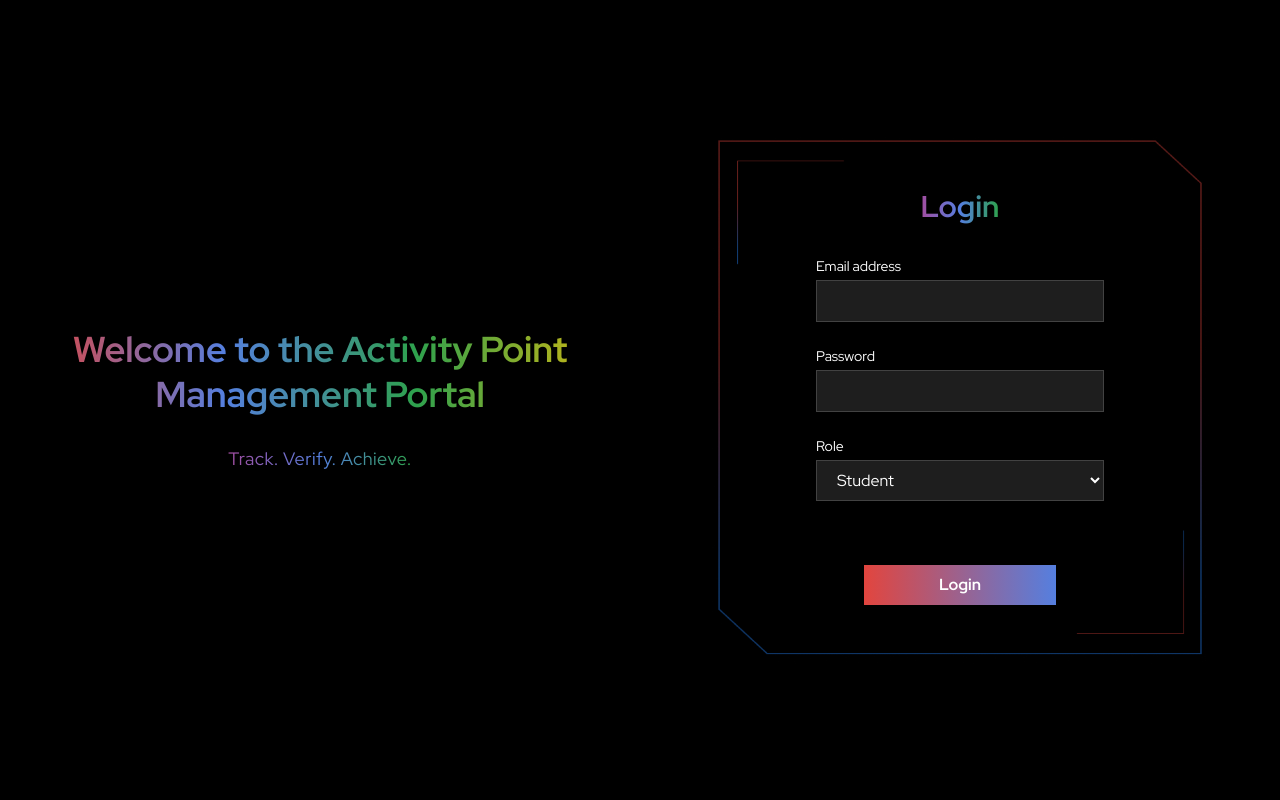
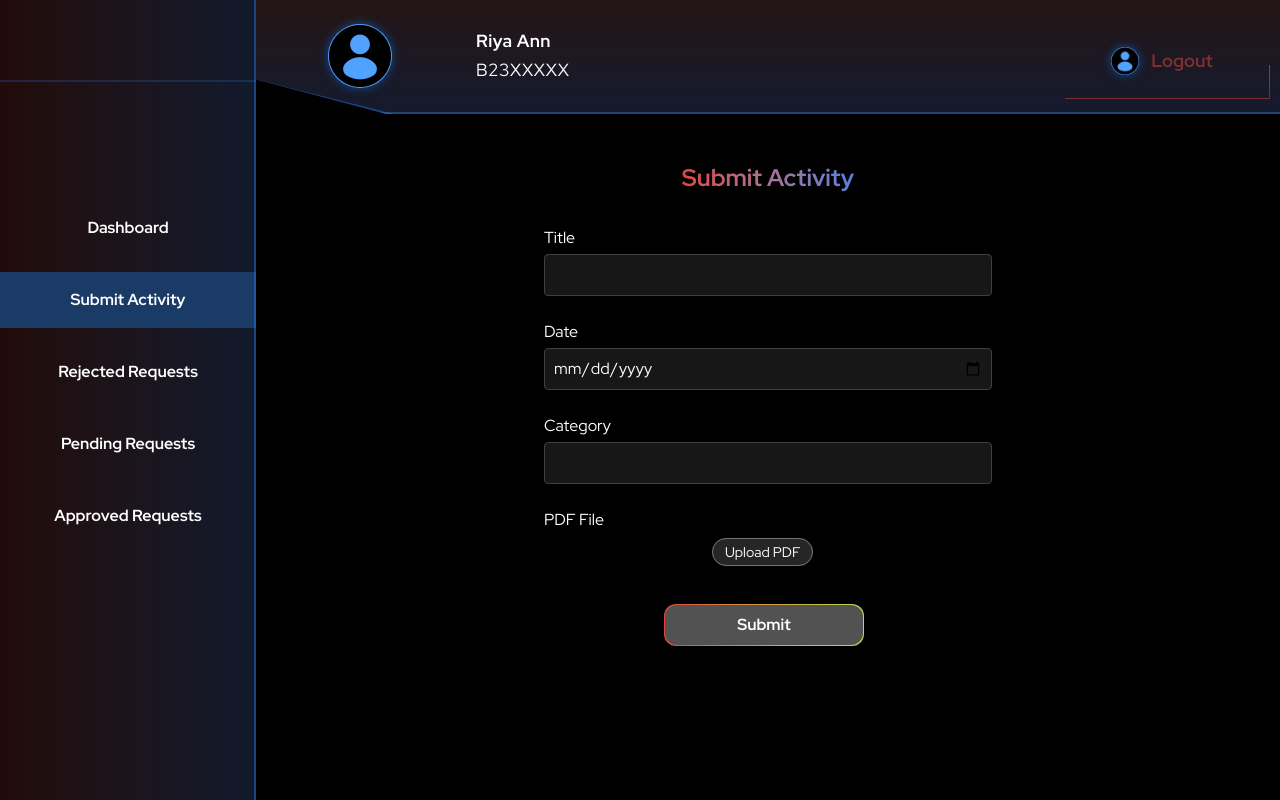
Before and after one commit to GDSC-NIT-Calicut/apms-frontend, a React (Vite) app: page /submit-activity in a window 1280 px wide. Before the commit this address led to /login. Built offline with nearby package versions, Linux system fonts and the light colour scheme; sample sign-in values are in the browser's storage.

Commit message:
Added sidebar layout and implemented login logic

```diff
--- a/src/App.tsx
+++ b/src/App.tsx
@@ -1,45 +1,35 @@
 import { BrowserRouter as Router, Routes, Route, Navigate } from 'react-router-dom';
 import { useState } from 'react';
-import Sidebar from "./components/Sidebar";
-import Profile from "./components/Profile";
+import SidebarLayout from './layouts/SidebarLayout.tsx';
 import LoginPage from './pages/Login';
 import Dashboard from './pages/Dashboard';
 import SubmitActivity from './pages/SubmitActivity';
+import ProtectedRoute from './components/protectedRoute';
 
 function App() {
-  const [isLoggedIn, setIsLoggedIn] = useState(false);
+  const [isLoggedIn, setIsLoggedIn] = useState(()=>{
+    return localStorage.getItem("isLoggedIn")==="true";
+  });
 
   return (
     <Router>
       <Routes>
-        <Route
-          path="/login"
-          element={<LoginPage onLogin={() => setIsLoggedIn(true)} />}
-        />
-        <Route
-          path="/dashboard"
-          element={
-            isLoggedIn ? (
-              <div className="flex">
-                <Dashboard />
-              </div>
-            ) : (
-              <Navigate to="/login" replace />
-            )
-          }
-        />
-        <Route
-          path="/submit-activity"
-          element={
-            isLoggedIn ? (
-              <div className="flex">
-                <SubmitActivity />
-              </div>
-            ) : (
-              <Navigate to="/login" replace />
-            )
-          }
-        />
+        {/* Public Route */}
+        <Route path="/login" element={<LoginPage onLogin={() => setIsLoggedIn(true)} />} />
+
+        {/* Protected Routes */}
+        <Route element={<ProtectedRoute isLoggedIn={isLoggedIn} />}>
+          {/* Dashboard with no sidebar */}
+          <Route path="/dashboard" element={<Dashboard setIsLoggedIn={setIsLoggedIn}/>} />
+
+          {/* Sidebar Layout Routes */}
+          <Route element={<SidebarLayout setIsLoggedIn={setIsLoggedIn}/>}>
+            <Route path="/submit-activity" element={<SubmitActivity />} />
+            {/* Add more routes with sidebar here */}
+          </Route>
+        </Route>
+
+        {/* Fallback */}
         <Route
           path="*"
           element={<Navigate to={isLoggedIn ? "/dashboard" : "/login"} replace />}
--- a/src/components/Profile.tsx
+++ b/src/components/Profile.tsx
@@ -11,9 +11,10 @@ type StudentProfile = {
 
 type ProfileProps = {
   compact?: boolean;
+  setIsLoggedIn?: (val:boolean)=>void;
 };
 
-export default function Profile({ compact = false }: ProfileProps) {
+export default function Profile({ compact = false, setIsLoggedIn }: ProfileProps) {
   const [profile, setProfile] = useState<StudentProfile | null>(null);
   const navigate = useNavigate();
 
@@ -28,6 +29,7 @@ export default function Profile({ compact = false }: ProfileProps) {
     const confirmed = window.confirm('Are you sure you want to log out?');
     if (confirmed) {
       localStorage.clear();
+      setIsLoggedIn?.(false);
       navigate('/login', { replace: true });
     }
   };
--- a/src/components/Sidebar.tsx
+++ b/src/components/Sidebar.tsx
@@ -1,27 +1,54 @@
-import { useState } from "react";
+import { useEffect, useState } from "react";
+import { useLocation, useNavigate } from "react-router-dom";
 
 export default function Sidebar() {
-    const [selected,setSelected] = useState("Dashboard");
-    const navItems = ["Dashboard", "Submit Activity", "Rejected Requests","Pending Requests","Approved Requests"];
+  const navigate = useNavigate();
+  const location = useLocation();
+
+  const navItems: { label: string; path: string }[] = [
+    { label: "Dashboard", path: "/dashboard" },
+    { label: "Submit Activity", path: "/submit-activity" },
+    { label: "Rejected Requests", path: "/rejected-requests" },
+    { label: "Pending Requests", path: "/pending-requests" },
+    { label: "Approved Requests", path: "/approved-requests" },
+  ];
+
+  const [selected, setSelected] = useState("Dashboard");
+
+  // Highlight correct item on page load or URL change
+  useEffect(() => {
+    const current = navItems.find((item) =>
+      location.pathname.startsWith(item.path)
+    );
+    if (current) {
+      setSelected(current.label);
+    }
+  }, [location.pathname]);
+
   return (
     <div className="w-64 min-h-screen bg-gradient-to-r from-[rgba(226,69,61,0.15)] to-[rgba(85,127,223,0.2)] relative">
       <div className="absolute top-0 right-0 w-[2px] h-full bg-[rgba(38,134,255,0.4)]" />
       <div
         className="absolute left-0 w-full h-[1.5px] bg-[rgba(38,134,255,0.2)]"
-        style={{ top: '80px' }}
+        style={{ top: "80px" }}
       />
 
       <nav className="flex flex-col gap-4 mt-[25vh]">
-        {navItems.map((item) => (
+        {navItems.map(({ label, path }) => (
           <button
-            key={item}
-            onClick={()=>setSelected(item)}
+            key={label}
+            onClick={() => {
+              setSelected(label);
+              navigate(path);
+            }}
             className={`w-full text-center py-4 px-4 transition font-redhat font-semibold cursor-pointer
-            ${selected === item
-            ? "bg-[#1A3B66] text-white"
-            : "text-white hover:bg-white/10"}`}
+              ${
+                selected === label
+                  ? "bg-[#1A3B66] text-white"
+                  : "text-white hover:bg-white/10"
+              }`}
           >
-            {item}
+            {label}
           </button>
         ))}
       </nav>
--- /dev/null
+++ b/src/components/protectedRoute.tsx
@@ -0,0 +1,9 @@
+import { Navigate, Outlet } from 'react-router-dom';
+
+interface ProtectedRouteProps {
+  isLoggedIn: boolean;
+}
+
+export default function ProtectedRoute({ isLoggedIn }: ProtectedRouteProps) {
+  return isLoggedIn ? <Outlet /> : <Navigate to="/login" replace />;
+}
--- /dev/null
+++ b/src/layouts/SidebarLayout.tsx
@@ -0,0 +1,19 @@
+import { Outlet } from "react-router-dom";
+import Sidebar from "../components/Sidebar";
+import Profile from "../components/Profile";
+
+interface SidebarLayoutProps {
+  setIsLoggedIn: (value: boolean) => void;
+}
+
+export default function SidebarLayout({ setIsLoggedIn }: SidebarLayoutProps) {
+  return (
+    <div className="flex">
+      <Sidebar />
+      <div className="flex-1">
+        <Profile compact setIsLoggedIn={setIsLoggedIn} />
+        <Outlet />
+      </div>
+    </div>
+  );
+}
--- a/src/pages/Dashboard.tsx
+++ b/src/pages/Dashboard.tsx
@@ -29,7 +29,11 @@ type DashboardData = {
   activity: ActivityData;
 };
 
-export default function Dashboard() {
+type DashboardProps = {
+  setIsLoggedIn: (val:boolean) => void;
+};
+
+export default function Dashboard({setIsLoggedIn}:DashboardProps) {
   const [data, setData] = useState<DashboardData | null>(null);
   const [loading, setLoading] = useState(true);
 
@@ -54,7 +58,7 @@ export default function Dashboard() {
   return (
     <>
       <header className="w-full overflow-hidden">
-        <Profile />
+        <Profile setIsLoggedIn={setIsLoggedIn}/>
       </header>
       <main className="flex mt-2 ml-40 mr-40 gap-55">
 
@@ -100,7 +104,13 @@ function PointRow({ label, value }: { label: string; value: string | number }) {
   return (
     <div className="flex justify-between w-80 mb-5">
       <span>{label}</span>
-      <span className="border px-4 py-1">{value}</span>
+      <span
+        className="border border-gray-400 px-4 py-1 text-center"
+        style={{ backgroundColor: 'rgba(212, 212, 212, 0.14)', width: '80px' }}
+      >
+        {value}
+    </span>
+
     </div>
   );
 }
--- a/src/pages/Login.tsx
+++ b/src/pages/Login.tsx
@@ -15,6 +15,7 @@ const LoginPage: React.FC<LoginPageProps> = ({ onLogin }) => {
   const handleSubmit = (e: React.FormEvent) => {
     e.preventDefault();
     console.log({ email, password, role });
+    localStorage.setItem("isLoggedIn","true");
     onLogin();
     navigate('/dashboard');
   };
--- a/src/pages/SubmitActivity.tsx
+++ b/src/pages/SubmitActivity.tsx
@@ -1,5 +1,3 @@
-import Profile from '../components/Profile';
-import Sidebar from '../components/Sidebar';
 import { useState } from 'react';
 
 export default function SubmitActivity() {
@@ -27,16 +25,9 @@ export default function SubmitActivity() {
 
   return (
     <div className="flex">
-      {/* Sidebar */}
-      <aside className="w-64 max-h-screen">
-        <Sidebar />
-      </aside>
 
       {/* Main Content */}
       <main className="flex-1 flex flex-col">
-        {/* Header */}
-        <Profile compact />
-
         {/* Form Section */}
         <section className="flex justify-center items-center flex-col mt-12 px-4">
           <h2 className="text-2xl font-bold bg-gradient-to-r from-[#E2453D] to-[#557FDF] text-transparent bg-clip-text mb-8">
@@ -107,7 +98,7 @@ export default function SubmitActivity() {
             <div className='w-50 ml-30 mt-10 px-[1px] py-[1px] justify-center items-center bg-gradient-to-r from-[#E2453D] to-[#B0DE50] rounded-xl hover:opacity-90'>
                 <button
                 type="submit"
-                className="w-full bg-neutral-600 px-4 py-2 hover:opacity-90 font-semibold rounded-xl"
+                className="w-full bg-neutral-600 px-4 py-2 hover:opacity-90 font-semibold rounded-xl cursor-pointer"
                 >
                 Submit
                 </button>
```
Also changed, not shown: public/profile.json (line endings or trailing spaces).
